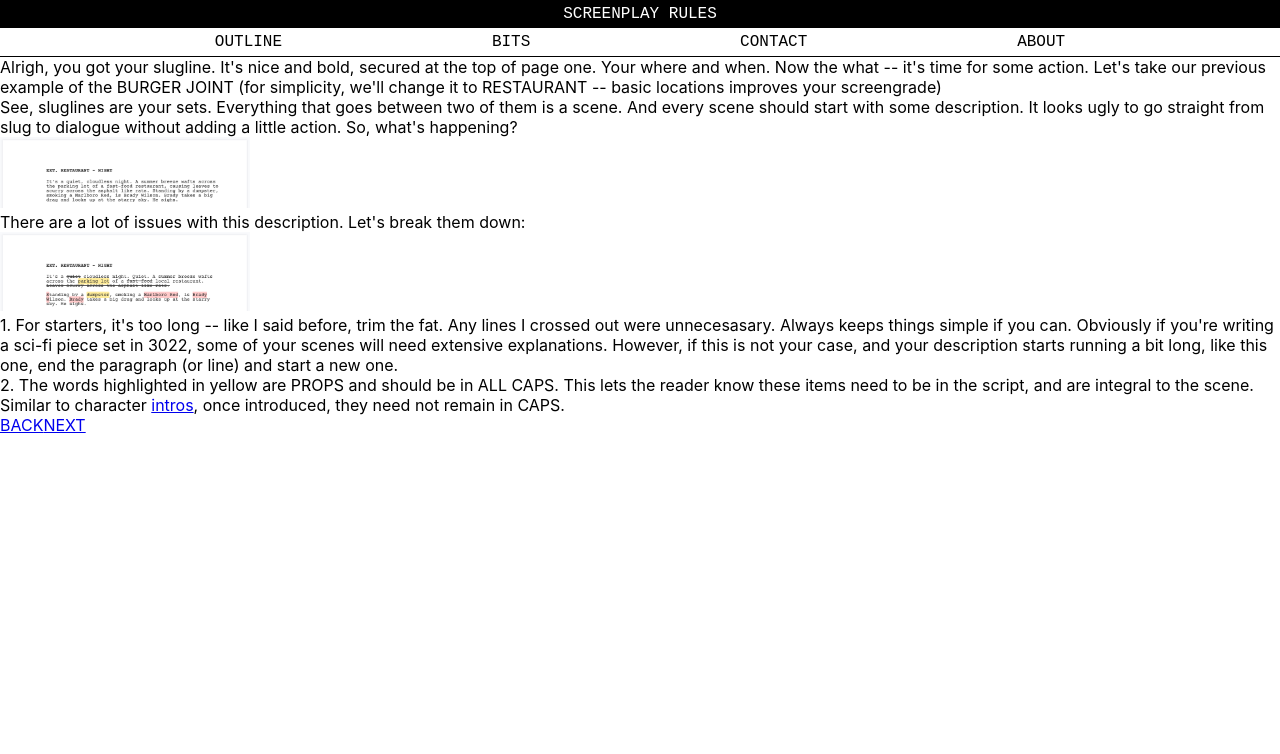
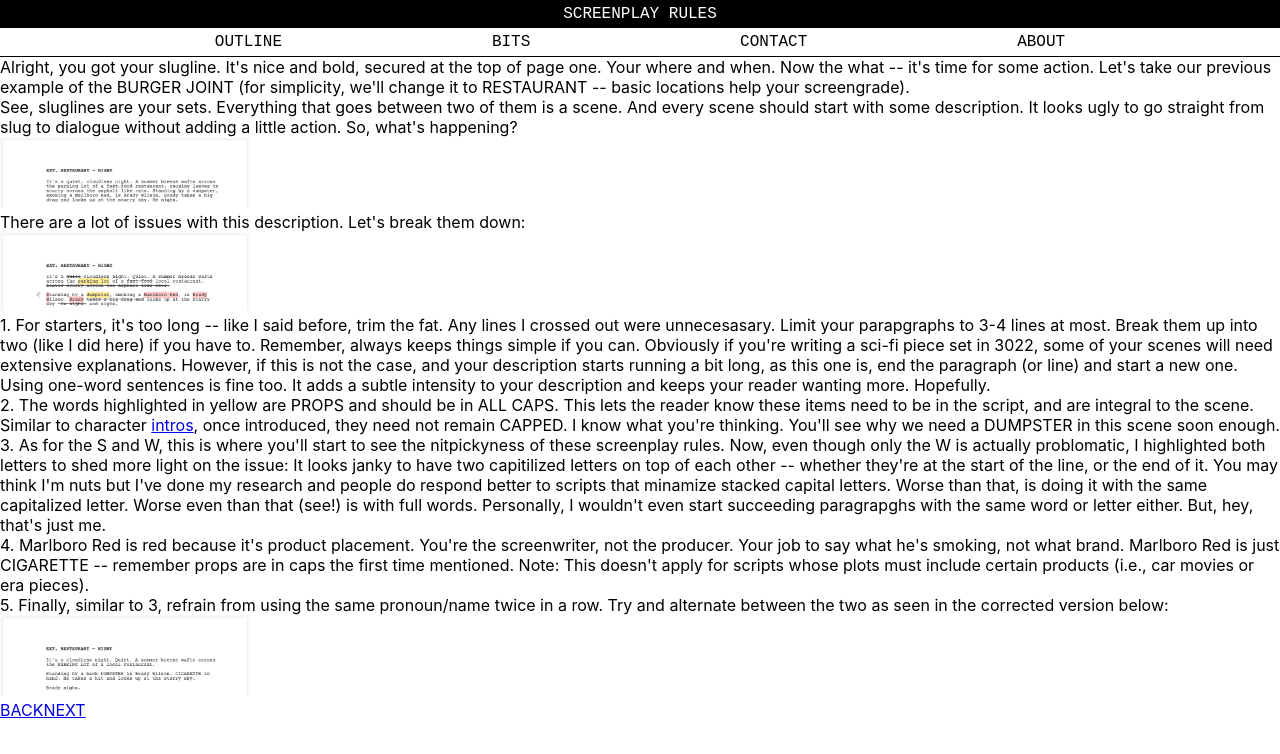
Before and after one commit to Yehuda-Edelstein/screenplayrules, a React (Create React App) app: page /action in a window 1280 px wide. Shown: the top 754 px of the page. Built offline with nearby package versions, Linux system fonts and the light colour scheme.

Commit message:
finished action component, needs styling

```diff
--- a/src/components/header/index.js
+++ b/src/components/header/index.js
@@ -17,6 +17,7 @@ function Header(props) {
                         {/* <a href="dialogue">DIALOGUE</a> */}
                         <a href="voiceovers">(V.O.) , (O.S.)</a> {/* this goes together with dialogue pretty much */}
                         <a href="transitions">TRANSITIONS</a>
+                        <a id='bitsLink' href="textDecoration">BITS</a>
                         <a href="fadeout">FADE OUT?</a>
                     </div>
                 </div>
@@ -32,6 +33,7 @@ function Header(props) {
                         <a href="musiccues">MUSIC CUES</a>
                         {/* <a href="overblack">OVER BLACK</a> */}
                         <a href="beats">BEATS</a>
+                        {/* <a href="fourthwall">FOURTH WALL</a> */}
                     </div>
                 </div>
                 <Link to='contact' style={{ color: 'inherit', textDecoration: 'inherit'}}><div className='contact'>CONTACT</div></Link>
--- a/src/components/header/style.index.css
+++ b/src/components/header/style.index.css
@@ -38,7 +38,18 @@ text-decoration: none;
 display: block;
 }
 
+#dropDownBox #bitsLink {
+    color: white;
+    background-color: black;
+    padding: 12px 16px;
+    display: block;
+
+}
+
 #dropDownBox a:hover {background-color: #f1f1f1}
+
+#dropDownBox #bitsLink:hover {background-color: #3d3d3d}
+
 
 .categories:hover #dropDownBox {
 display: block;
--- a/src/components/main/action/index.js
+++ b/src/components/main/action/index.js
@@ -1,16 +1,15 @@
 import React from 'react';
 import longDescription from '../../../images/longDescription.png'
 import longDescriptionWithEdits from '../../../images/longDescriptionWithEdits.png'
+import descriptionFixed from '../../../images/descriptionFixed.png'
 
 function Action(props) {
     return (
         <div className='container'>
             <div className='blogTexts'>
-                    Alrigh, you got your slugline. It's nice and bold, secured at the top of page one. Your where and when. Now the what -- it's time for some action.
-                    Let's take our previous example of the <span id='courrier'>BURGER JOINT</span> (for simplicity, we'll change it to <span id='courrier'>RESTAURANT</span> -- basic locations improves your screengrade)
+                    Alright, you got your slugline. It's nice and bold, secured at the top of page one. Your where and when. Now the what -- it's time for some action. Let's take our previous example of the <span id='courrier'>BURGER JOINT</span> (for simplicity, we'll change it to <span id='courrier'>RESTAURANT</span> -- basic locations help your screengrade).
                 <br></br>
-                    See, sluglines are your sets. Everything that goes between two of them is a scene. And every scene should start with some description.
-                    It looks ugly to go straight from slug to dialogue without adding a little action. So, what's happening?
+                    See, sluglines are your sets. Everything that goes between two of them is a scene. And every scene should start with some description. It looks ugly to go straight from slug to dialogue without adding a little action. So, what's happening?
                 <br></br>
                     <img className='picture' src={longDescription}  alt='long description' width={'250px'}/>
                 <br></br>
@@ -18,10 +17,19 @@ function Action(props) {
                 <br></br>
                     <img className='picture' src={longDescriptionWithEdits} alt='long description with extra stuff crossed out' width={'250px'}/>
                 <br></br>
-                    1. For starters, it's too long -- like I said before, trim the fat. Any lines I crossed out were unnecesasary.
-                    Always keeps things simple if you can. Obviously if you're writing a sci-fi piece set in 3022, some of your scenes will need extensive explanations. However, if this is not your case, and your description starts running a bit long, like this one, end the paragraph (or line) and start a new one.
+                    1. For starters, it's too long -- like I said before, trim the fat. Any lines I crossed out were unnecesasary. Limit your parapgraphs to 3-4 lines at most. Break them up into two (like I did here) if you have to. Remember, always keeps things simple if you can. Obviously if you're writing a sci-fi piece set in 3022, some of your scenes will need extensive explanations. However, if this is not the case, and your description starts running a bit long, as this one is, end the paragraph (or line) and start a new one. Using one-word sentences is fine too. It adds a subtle intensity to your description and keeps your reader wanting more. Hopefully.
                 <br></br>
-                    2. The words highlighted in yellow are PROPS and should be in ALL CAPS. This lets the reader know these items need to be in the script, and are integral to the scene. Similar to character <a href='intros'>intros</a>, once introduced, they need not remain in CAPS.
+                    2. The words highlighted in <span id='yellow'>yellow</span> are PROPS and should be in ALL CAPS. This lets the reader know these items need to be in the script, and are integral to the scene. Similar to character <a className='inBlogLink' href='intros'>intros</a>, once introduced, they need not remain CAPPED. I know what you're thinking. You'll see why we need a DUMPSTER in this scene soon enough.
+                <br></br>
+                    3. As for the <span id='red'>S</span> and <span id='red'>W</span>, this is where you'll start to see the nitpickyness of these screenplay rules. Now, even though only the <span id='red'>W</span> is actually problomatic, I highlighted both letters to shed more light on the issue: It looks janky to have two capitilized letters on top of each other -- whether they're at the start of the line, or the end of it. You may think I'm nuts but I've done my research and people do respond better to scripts that minamize stacked capital letters. Worse than that, is doing it with the same capitalized letter. Worse even than that (see!) is with full words. Personally, I wouldn't even start succeeding paragrapghs with the same word or letter either. But, hey, that's just me.
+                <br></br>
+                    4. <span id='red'>Marlboro Red</span> is red because it's product placement. You're the screenwriter, not the producer. Your job to say what he's smoking, not what brand. Marlboro Red is just CIGARETTE -- remember props are in caps the first time mentioned. Note: This doesn't apply for scripts whose plots must include certain products (i.e., car movies or era pieces).
+                <br></br>
+                    5. Finally, similar to 3, refrain from using the same pronoun/name twice in a row. Try and alternate between the two as seen in the corrected version below:
+                <br></br>
+                    <img className='picture' src={descriptionFixed} alt='description
+                    fixed' width={'250px'}/>
+                <br></br>
             </div>
             <div className='blogFooter'>
                 <a href="slugs" id='courrier'>BACK</a>
--- a/src/components/main/slugs/index.js
+++ b/src/components/main/slugs/index.js
@@ -11,15 +11,17 @@ function Slugs(props) {
                 Sluglines (or scene headings) will precede every scene in your script, so it's important to have them be as short and precise as possible.
                 Seeing a slugline that's longer than the description beneath it is alarming -- <span id='courrier'>DUMPSTER BEHIND BURGER JOINT</span> should just be <span className='courrier'>BURGER JOINT</span>.
                 Leave the details to the description.
-            </div>
             <br></br>
-                The next step in improving your screengrade is to <span id='bold'>bold</span> your sluglines.
+                Also, don't make your <span id='courrier'>TIME</span> too nuanced. Here's a list of acceptable times found in scripts with a good screengrade: <span id='courrier'>MORNING, DAY, AFTERNOON, NIGHT</span>. For relative times: <span id='courrier'>LATER, MOMENTS LATER, MOMENTS EARLIER, CONTINUOUS</span>. Any more of a specific time will need to come from <a href='superimpose'>SUPERIMPOSITION</a>
+            <br></br>
+                The next step is to <span id='bold'>bold</span> your <span id='bold'>sluglines</span>.
                 This helps eleviate the natural, page-to-page monotony screenplays tend to attract. I mean, at the end of the day it's just a bunch of letters, right?
             <br></br>
                 <img className='picture' src={withoutBold} alt='without bold' width={'250px'}/>
                 <img className='picture' src={withBold} alt='with bold' width={'250px'}/>
             <br></br>
                 Many professionals are already moving away from bare slugs, and you don't want to get left behind in the days of old. It's time to accept the days of...
+                </div>
             <div className='blogFooter'>
                 <a href="fadein" id='courrier'>BACK</a>
                 <a href="action" id='courrier'>NEXT</a>
```
Also changed, not shown: src/images/descriptionFixed.png (added), src/images/longDescriptionWithEdits.png.
